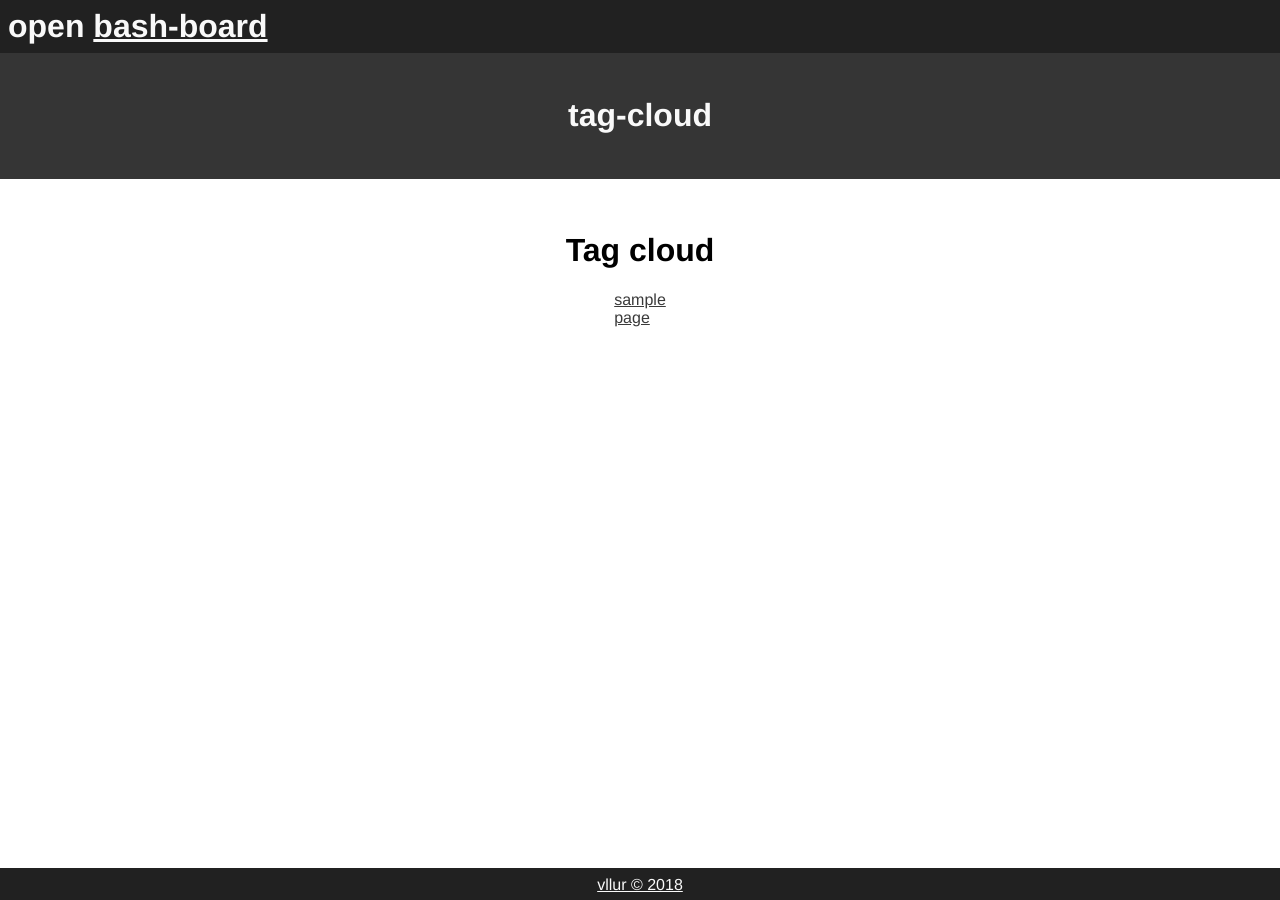
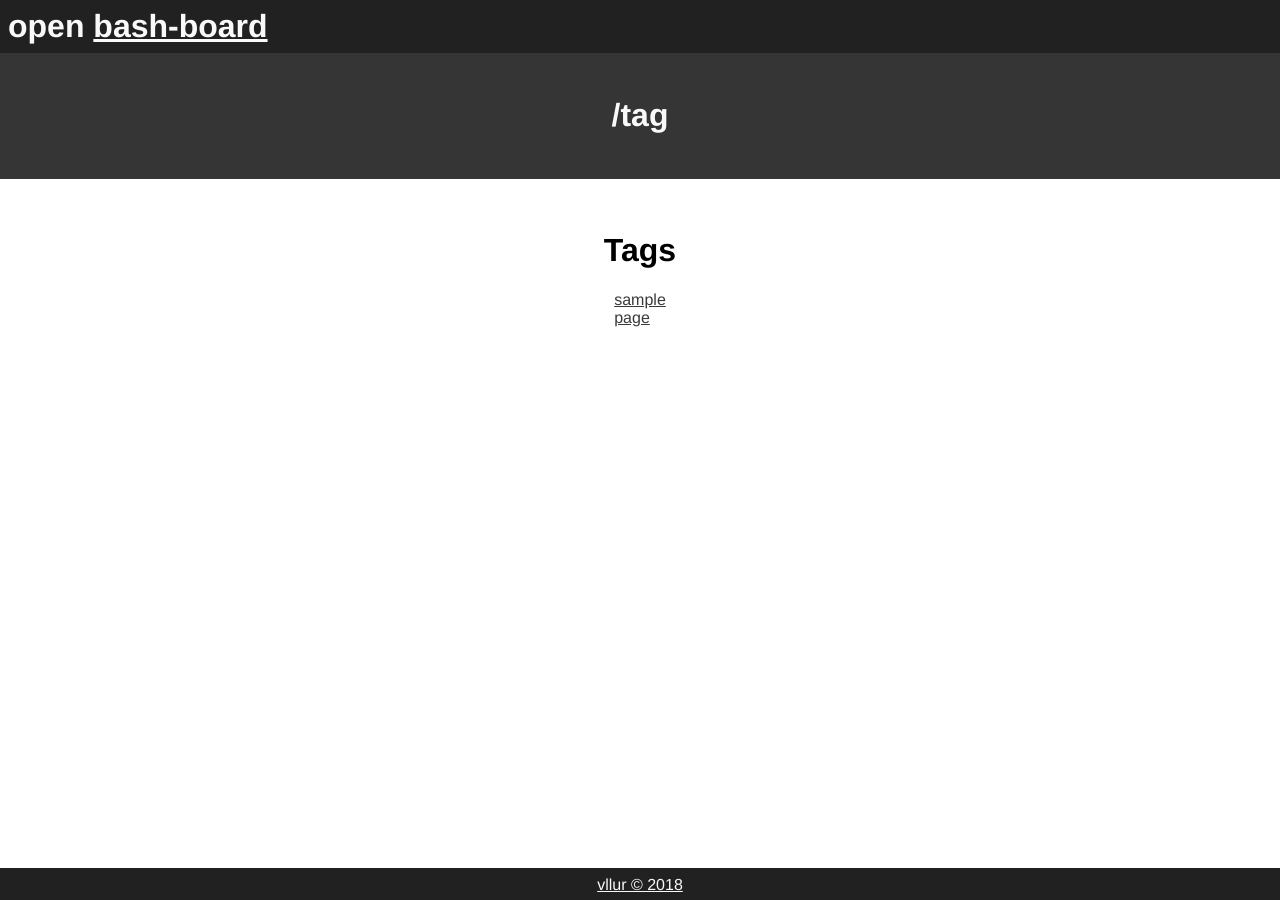
Before and after one commit to vllur/bash-board, a Jekyll site: the page built from tag/index.html, in a window 1280 px wide. Built offline with Jekyll 4.4.1, drawn with Linux system fonts in a browser that asks for light colours.

Commit message:
Header text styling

```diff
--- a/_includes/header.html
+++ b/_includes/header.html
@@ -5,7 +5,7 @@
     <section class="bottomHeaderWrapper">
         <h1>
             {% if page.title %}
-                {{ page.title | downcase | replace: " ", "-"}}
+                {{ page.url | downcase | append: '@' | remove: '/@' | remove: '@' }}
             {% else %}
                 Home
             {% endif %}
--- a/tag/index.html
+++ b/tag/index.html
@@ -1,5 +1,5 @@
 ---
-title: Tag cloud
+title: Tags
 layout: page
 ---
 
```
Also changed, not shown: archive.md (+1 -0 lines).
